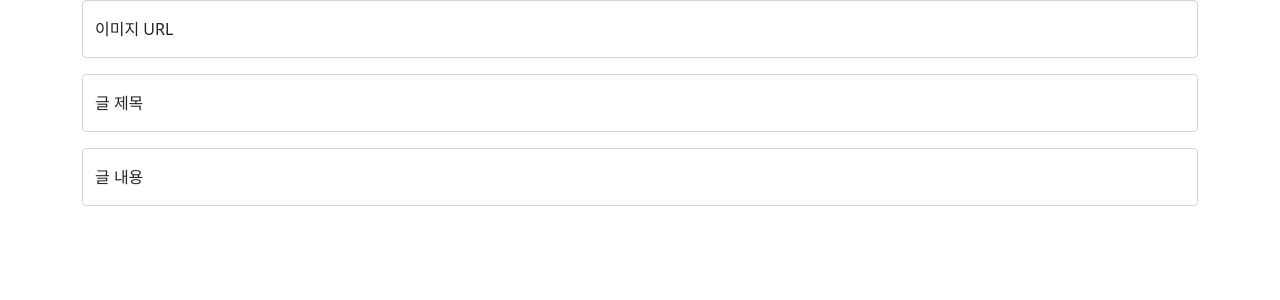
After one commit to eonsh11/Mulogo_market, a Django app: page /create-post/ in a window 1280 px wide. The commit adds this page. Shown: the top 300 px of the page. Run offline with Django 4.2, Linux system fonts and the light colour scheme; parts of the project's set-up code (start-up, migrations or seed data) failed here and were passed over; some libraries are stand-ins or nearby versions.

Commit message:
create post

```diff
--- a/post/urls.py
+++ b/post/urls.py
@@ -4,5 +4,6 @@ from . import views
 urlpatterns = [
     path('', views.home, name='home'),
     path('main/', views.main, name='main'),
+    path('create-post/', views.create_post, name='create_post')
     # path('post/<int:id>', views.delete_post, name='delete-post'),
 ]
--- a/post/views.py
+++ b/post/views.py
@@ -12,3 +12,11 @@ def home(request):
 
 def main(request):
     return render(request, 'post/home.html')
+
+
+def create_post(request):
+    if request.method == "GET":
+        return render(request, 'post/create-post.html')
+    elif request.method == "POST":
+
+        return redirect('/main')
--- a/static/post/post.css
+++ b/static/post/post.css
@@ -13,3 +13,8 @@
     right: 50px;
     bottom: 150px;
 }
+
+.plus-btn:hover{
+    color: white;
+    background-color: #ff8000;
+}
--- /dev/null
+++ b/templates/post/create-post.html
@@ -0,0 +1,25 @@
+{% extends 'base.html' %}
+{% block title %}
+  상품 올리기
+{% endblock %}
+
+{% block content %}
+
+  <div class='container'>
+    <form>
+      {% csrf_token %}
+      <div class="form-floating mb-3 input">
+        <input type="email" class="form-control" id="floatingInput" placeholder="이미지url"/>
+        <label for="floatingInput">이미지 URL</label>
+      </div>
+      <div class="form-floating mb-3 input">
+        <input type="text" class="form-control" id="title" placeholder="상품이름"/>
+        <label for="floatingInput">글 제목</label>
+      </div>
+      <div class="form-floating mb-3 input">
+        <input type="text" class="form-control" id="content" placeholder="내용"/>
+        <label for="floatingInput">글 내용</label>
+      </div>
+    </form>
+  </div>
+{% endblock %}
```
Also changed, not shown: templates/post/home.html (+9 -3 lines).
